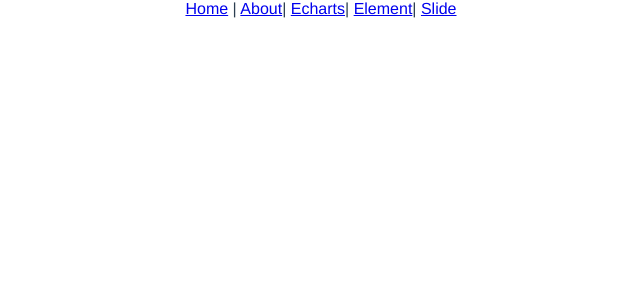
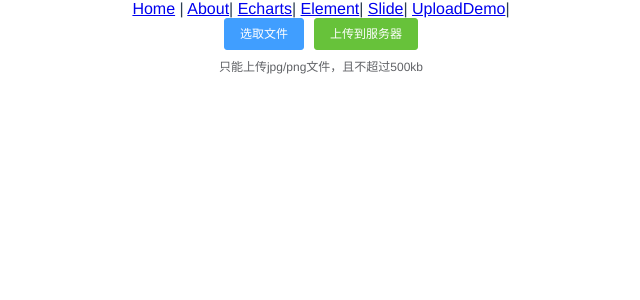
Before and after one commit to keeperLee/vue-template, a Vue app: page /uploadDemo in a window 1280 px wide. Shown: the top 300 px of the page, without its empty margins (319-959 px from the left). Built offline with nearby package versions, Linux system fonts and the light colour scheme; what vue-monoplasty-slide-verify would draw is missing.

Commit message:
添加element-ui的上传文件组件

```diff
--- a/src/App.vue
+++ b/src/App.vue
@@ -5,7 +5,8 @@
       <router-link to="/about">About</router-link>|
       <router-link to="/echarts">Echarts</router-link>|
       <router-link to="/element">Element</router-link>|
-      <router-link to="/slide">Slide</router-link>
+      <router-link to="/slide">Slide</router-link>|
+      <router-link to="/uploadDemo">UploadDemo</router-link>|
     </div>
     <router-view/>
   </div>
--- /dev/null
+++ b/src/components/UploadDemo.vue
@@ -0,0 +1,54 @@
+<template>
+    <div class="root">
+        <div class="UploadDemo">
+            <el-upload
+                    class="upload-demo"
+                    ref="upload"
+                    name = "multipartFile"
+                    action="http://127.0.0.1:8083/upload/upload"
+                    :on-preview="handlePreview"
+                    :on-remove="handleRemove"
+                    :file-list="fileList"
+                    :auto-upload="false">
+                <el-button slot="trigger" size="small" type="primary">选取文件</el-button>
+                <el-button style="margin-left: 10px;" size="small" type="success" @click="submitUpload">上传到服务器
+                </el-button>
+                <div slot="tip" class="el-upload__tip">只能上传jpg/png文件，且不超过500kb</div>
+            </el-upload>
+        </div>
+    </div>
+</template>
+
+<script>
+export default {
+    name: "UploadDemo",
+    data() {
+        return {
+            fileList: []
+        };
+    },
+    methods: {
+        submitUpload() {
+            this.$refs.upload.submit();
+        },
+        handleRemove(file, fileList) {
+            console.log(file, fileList);
+        },
+        handlePreview(file) {
+            console.log(file);
+        }
+    },
+    computed: {}
+}
+</script>
+
+<style scoped lang="stylus">
+.root
+    position: relative;
+    width 100%
+    height 100%
+
+    .UploadDemo
+        position relative
+
+</style>
--- a/src/router/index.js
+++ b/src/router/index.js
@@ -41,7 +41,15 @@ const routes = [
     // this generates a separate chunk (about.[hash].js) for this route
     // which is lazy-loaded when the route is visited.
     component: () => import(/* webpackChunkName: "about" */ '../components/SlideVerifyDemo.vue')
-  }
+  },
+  {
+    path: '/uploadDemo',
+    name: 'UploadDemo',
+    // route level code-splitting
+    // this generates a separate chunk (about.[hash].js) for this route
+    // which is lazy-loaded when the route is visited.
+    component: () => import(/* webpackChunkName: "about" */ '../components/UploadDemo.vue')
+  },
 ]
 
 const router = new VueRouter({
```
